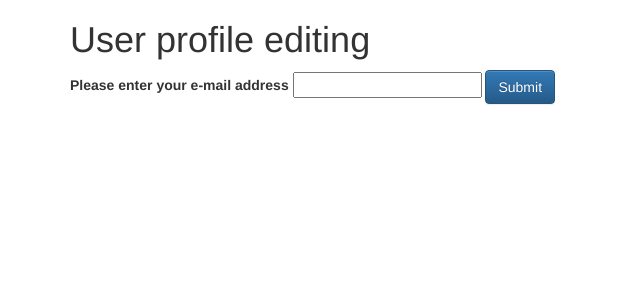
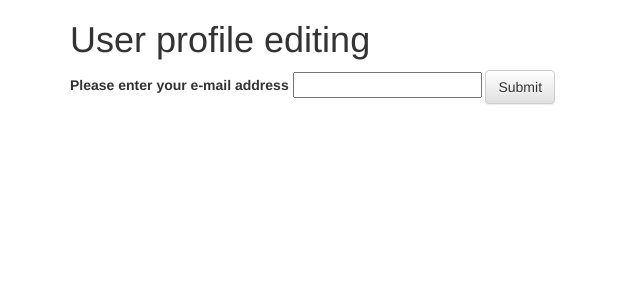
Before and after one commit to ivoras/sova, a Django app: page /getprofiletoken/ in a window 1280 px wide. Shown: the top 300 px of the page, without its empty margins (0-640 px from the left). Run offline with Django 3.2, Linux system fonts and the light colour scheme; data that the repository does not hold is empty; some libraries are stand-ins or nearby versions.

Commit message:
Switched the button to be default like in Join template

```diff
--- a/app/sova/templates/sova/getprofiletoken.html
+++ b/app/sova/templates/sova/getprofiletoken.html
@@ -10,7 +10,7 @@ Edit User Profile
     {% csrf_token %}
     <label for="profile_email">Please enter your e-mail address</label>
     <input type="email" id="profile_email" name="profile_email"/>
-    <input type="submit" value="Submit" class="btn btn-primary">
+    <input type="submit" value="Submit" class="btn btn-default">
 </form>
 {% else %}
 <p>Token has been generated for {{person.name}} and it's {{token.token}}</p>
```
